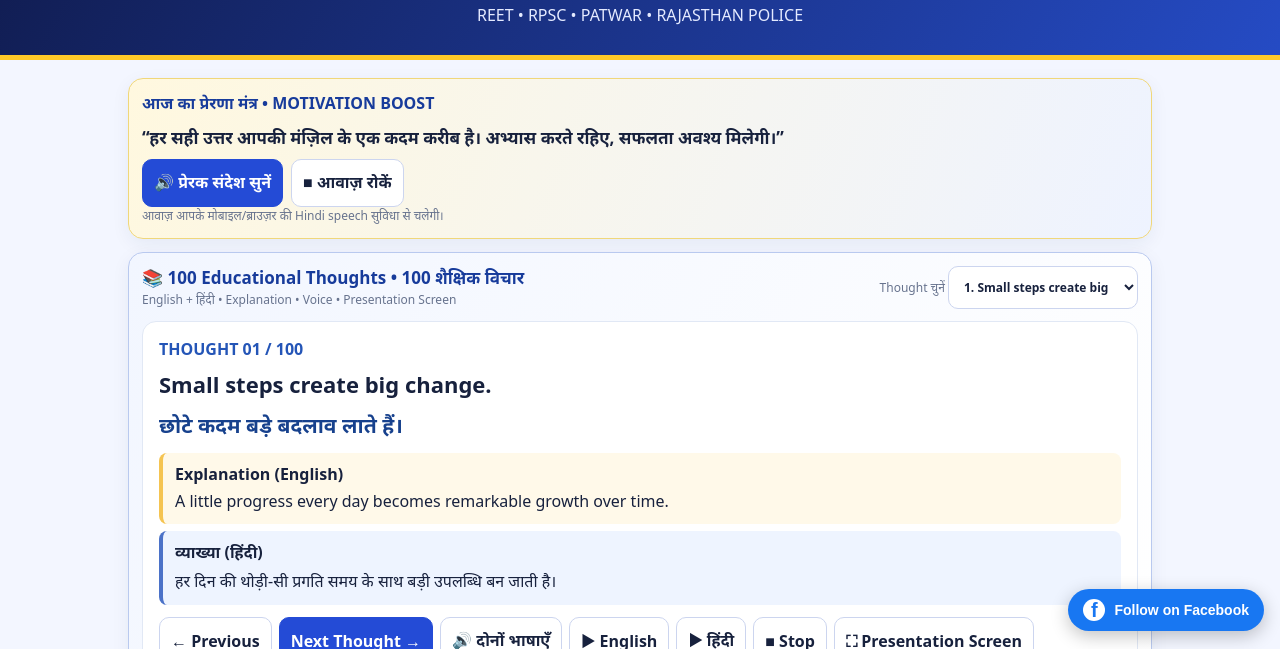
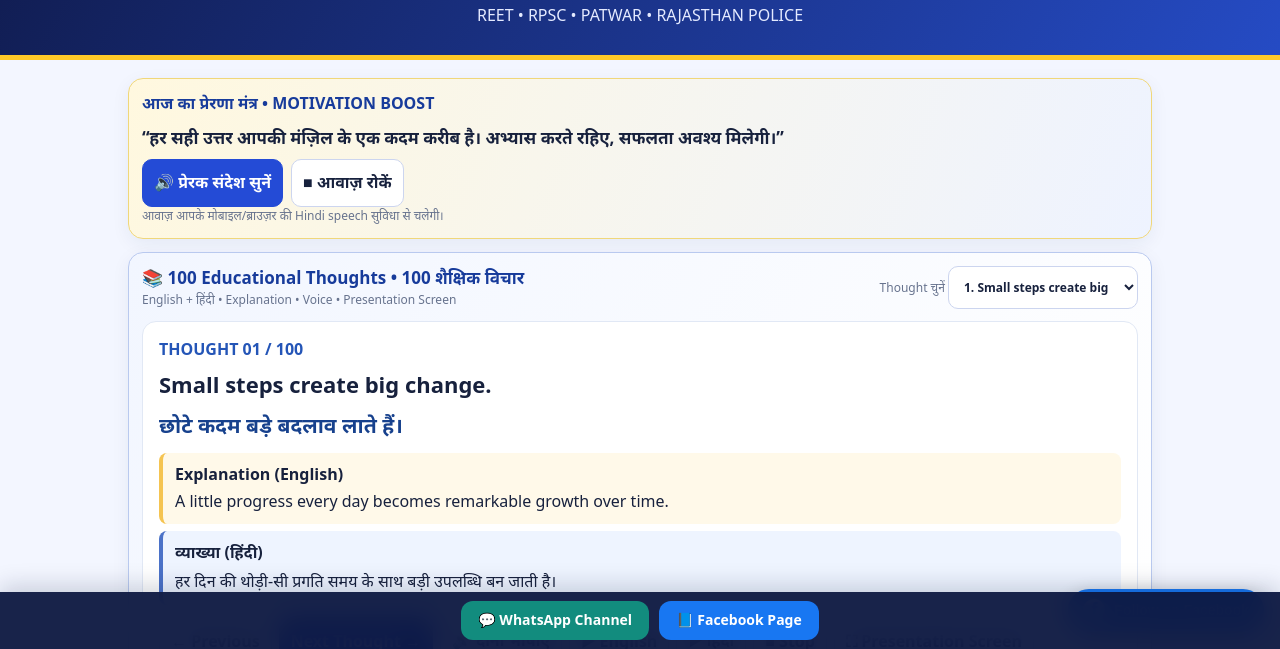
Before and after one commit to VishwendraSir/Home-page, a plain HTML site: page Jaipur_Master_500_MCQ_Interactive-4.html in a window 1280 px wide. Shown: the part 151-800 px from the top of the page. Drawn offline with Linux system fonts and the light colour scheme.

Commit message:
Enable global social links

```diff
--- a/Jaipur_Master_500_MCQ_Interactive-4.html
+++ b/Jaipur_Master_500_MCQ_Interactive-4.html
@@ -138,4 +138,4 @@ $('popup').onclick=()=>{if(!current)return;$('modalbody').innerHTML=buildDeepExp
 $('close').onclick=()=>$('modal').classList.remove('open');$('modal').onclick=e=>{if(e.target===$('modal'))$('modal').classList.remove('open')};
 function filter(){let t=$('topic').value,s=$('search').value.toLowerCase();list=Q.filter(x=>(!t||x.topic===t)&&(!s||(x.q+x.topic+x.ex).toLowerCase().includes(s)));pos=0;render()}$('topic').onchange=filter;$('search').oninput=filter;
 $('shuffle').onclick=()=>{list=[...list].sort(()=>Math.random()-.5);pos=0;render()};$('reset').onclick=()=>{answered.clear();list=[...Q];$('topic').value='';$('search').value='';pos=0;render()};render();</script><script src="https://vishwendrasir.github.io/Home-page/facebook-follow.js" defer></script>
-</body></html>
+<script defer src="/Home-page/SCIENCE_CENTRE_GLOBAL.js?v=1"></script></body></html>
```
